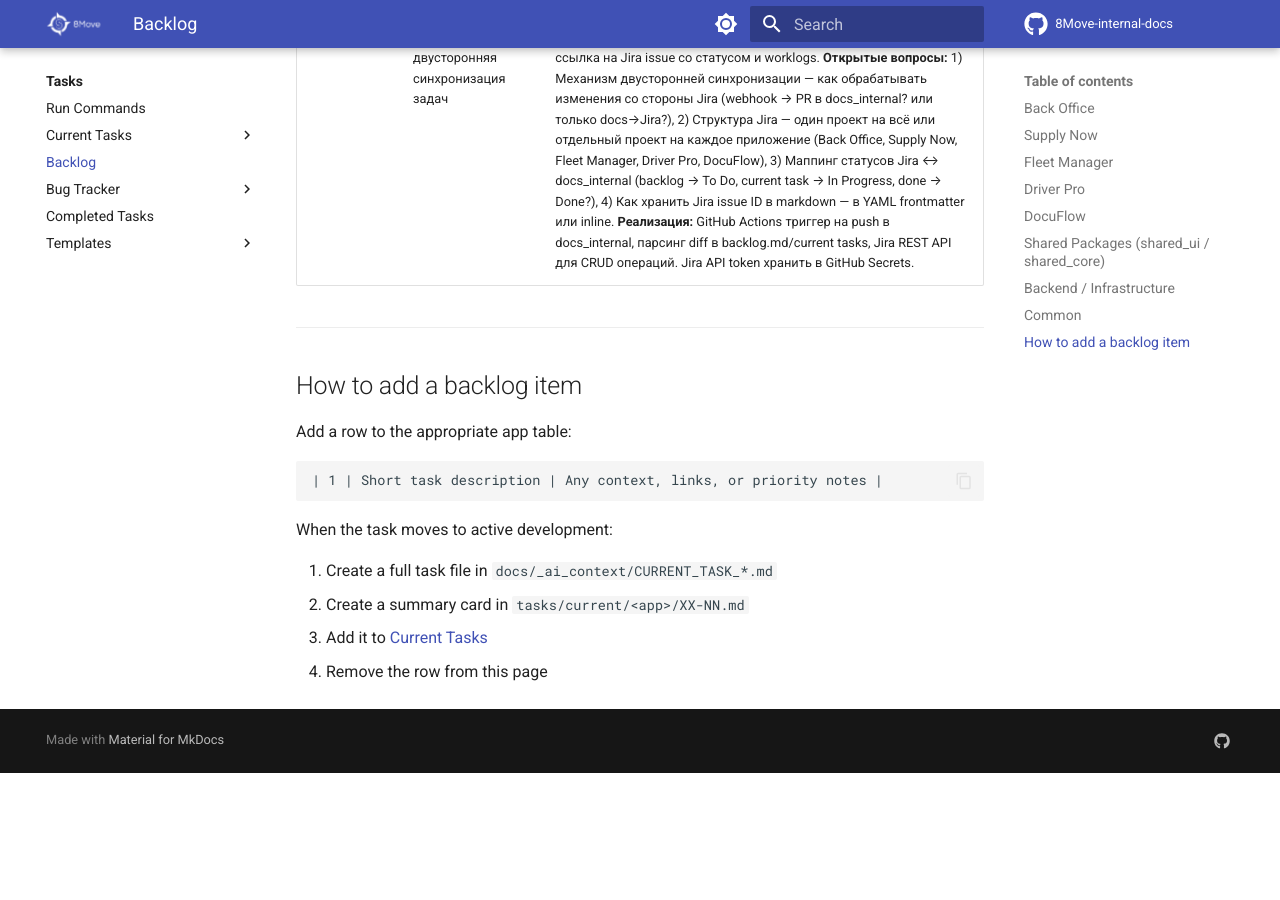
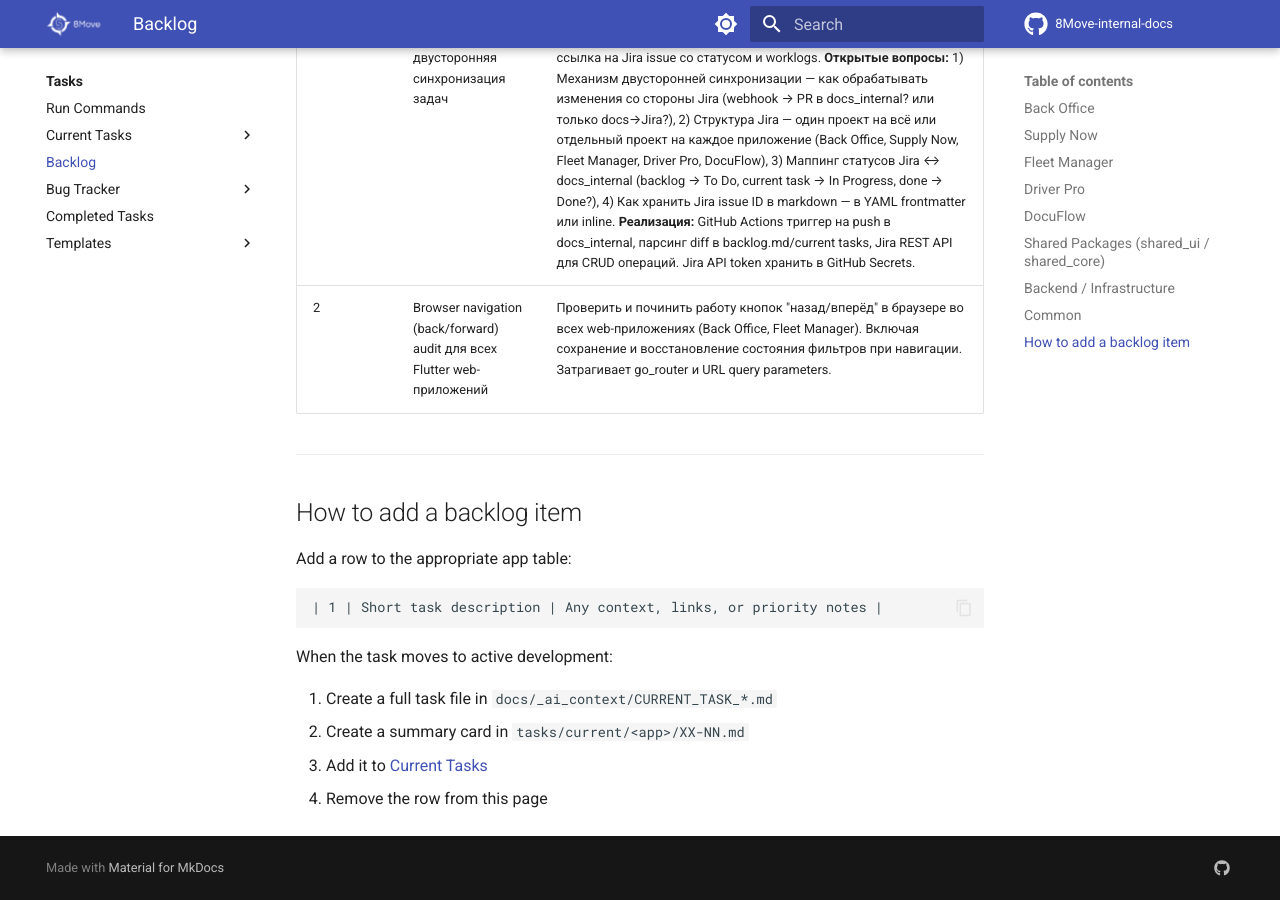
Before and after one commit to MaxShytov/8Move-internal-docs, an MkDocs documentation site: the page built from docs/tasks/backlog.md, in a window 1280 px wide and 900 px high, scrolled down 8114 px. Built offline with MkDocs 1.6.1 and Material for MkDocs 9.7.7, drawn with Linux system fonts in a browser that asks for light colours; comment, search, counter and statistics services are not loaded; before the commit the page ends 8887 px from its top, so only the background shows below that.

Commit message:
backlog: add browser navigation audit to Common
Co-Authored-By: Claude Opus 4.6 <noreply@anthropic.com>

```diff
--- a/docs/tasks/backlog.md
+++ b/docs/tasks/backlog.md
@@ -111,6 +111,7 @@ Ideas and planned tasks that are not yet in active development. When a task move
 | # | Task | Notes |
 |---|------|-------|
 | 1 | Интеграция docs_internal с Jira: двусторонняя синхронизация задач | При добавлении/обновлении задачи в docs_internal (backlog.md, current tasks) — автоматическое создание и обновление Jira issues через GitHub Actions + Jira REST API. В markdown-документах — ссылка на Jira issue со статусом и worklogs. **Открытые вопросы:** 1) Механизм двусторонней синхронизации — как обрабатывать изменения со стороны Jira (webhook → PR в docs_internal? или только docs→Jira?), 2) Структура Jira — один проект на всё или отдельный проект на каждое приложение (Back Office, Supply Now, Fleet Manager, Driver Pro, DocuFlow), 3) Маппинг статусов Jira ↔ docs_internal (backlog → To Do, current task → In Progress, done → Done?), 4) Как хранить Jira issue ID в markdown — в YAML frontmatter или inline. **Реализация:** GitHub Actions триггер на push в docs_internal, парсинг diff в backlog.md/current tasks, Jira REST API для CRUD операций. Jira API token хранить в GitHub Secrets. |
+| 2 | Browser navigation (back/forward) audit для всех Flutter web-приложений | Проверить и починить работу кнопок "назад/вперёд" в браузере во всех web-приложениях (Back Office, Fleet Manager). Включая сохранение и восстановление состояния фильтров при навигации. Затрагивает go_router и URL query parameters. |
 
 ---
 
```
